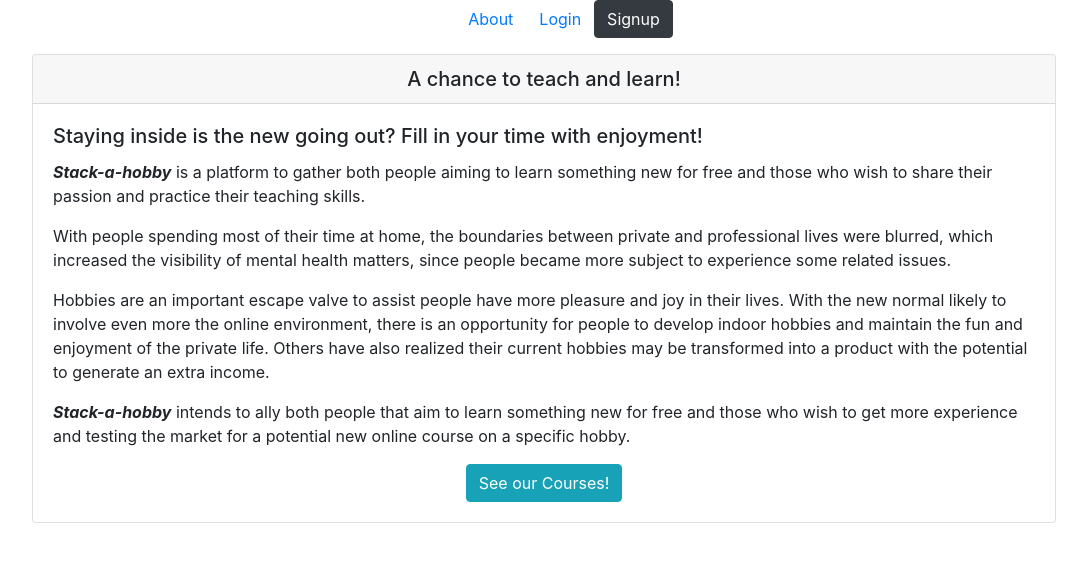
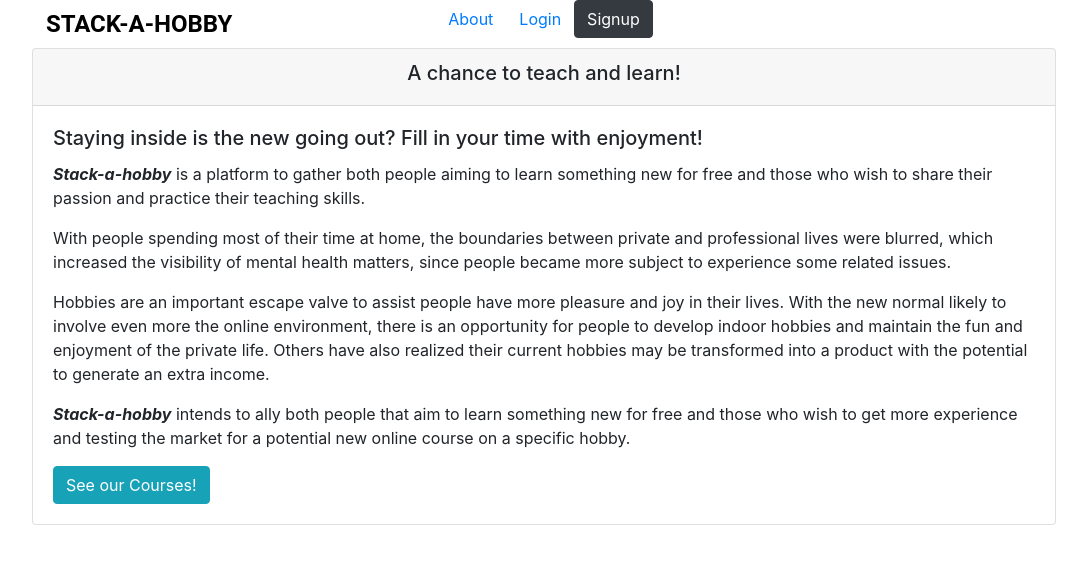
Before and after one commit to juliamendesc/stack-a-hobby-client, a React (Create React App) app: page /about in a window 1280 px wide. Shown: the top 564 px of the page, without its empty margins (96-1183 px from the left). Built offline with nearby package versions, Linux system fonts and the light colour scheme; no server answers.

Commit message:
navbar and about css

```diff
--- /dev/null
+++ b/src/components/About.css
@@ -0,0 +1,8 @@
+.about-card {
+    width: 80%;
+    margin: 10px auto;
+}
+
+.about-card-body {
+    text-align:left;
+}
--- a/src/components/About.js
+++ b/src/components/About.js
@@ -2,25 +2,26 @@ import React from "react";
 import Card from "react-bootstrap/Card";
 import Button from 'react-bootstrap/Button';
 import { Link } from "react-router-dom";
+import './About.css';
 
 function About() {
   return (
-    <Card style={{width:"80%", margin:"10px auto"}}>
-      <Card.Header as="h5">A chance to teach and learn!</Card.Header>
-      <Card.Body >
-        <Card.Title style={{textAlign:"left"}}>
+    <Card className="about-card" >
+      <Card.Header><h5>A chance to teach and learn!</h5></Card.Header>
+      <Card.Body className="about-card-body" >
+        <Card.Title>
         Staying inside is the new going out? Fill in your time with enjoyment!
         </Card.Title>
-        <Card.Text style={{textAlign:"left"}}>
+        <Card.Text>
         <i><b>Stack-a-hobby</b></i> is a platform to gather both people aiming to learn something new for free and those who wish to share their passion and practice their teaching skills.
         </Card.Text>
-        <Card.Text style={{textAlign:"left"}}>
+        <Card.Text>
         With people spending most of their time at home, the boundaries between private and professional lives were blurred, which increased the visibility of mental health matters, since people became more subject to experience some related issues.
         </Card.Text>
-        <Card.Text style={{textAlign:"left"}}>
+        <Card.Text>
         Hobbies are an important escape valve to assist people have more pleasure and joy in their lives. With the new normal likely to involve even more the online environment, there is an opportunity for people to develop indoor hobbies and maintain the fun and enjoyment of the private life. Others have also realized their current hobbies may be transformed into a product with the potential to generate an extra income.
         </Card.Text>
-        <Card.Text style={{textAlign:"left"}}>
+        <Card.Text>
        <i><b>Stack-a-hobby</b></i> intends to ally both people that aim to learn something new for free and those who wish to get more experience and testing the market for a potential new online course on a specific hobby.
         </Card.Text>
         <Link to="/courses"><Button variant="info">See our Courses!</Button></Link>
--- /dev/null
+++ b/src/components/Navbar.css
@@ -0,0 +1,29 @@
+
+.navbar {
+    position: absolute;
+    right: 5.9%;
+    width: 1440px;
+    height: 70px;
+    left: 0px;
+    top: 0px;
+    margin: 10px 80px;
+  }
+
+  .logo {
+    position: absolute;
+    font-family: Roboto;
+    font-style: normal;
+    font-weight: bold;
+    font-size: 24px;
+    line-height: 28px;
+    /* identical to box height */
+    float: left;
+    margin: 10px 142px;
+    text-transform: uppercase;
+
+    color: #000000;
+  }
+
+  .welcome-user {
+      margin: 10px 190px 10px 20px;
+  }
--- a/src/components/Navbar.js
+++ b/src/components/Navbar.js
@@ -1,42 +1,57 @@
 import React, { Component } from "react";
 import { Link } from "react-router-dom";
 import AuthService from "./auth/auth-service";
-import Button from 'react-bootstrap/Button';
+import Button from "react-bootstrap/Button";
+import "./Navbar.css";
 
 class Navbar extends Component {
   service = new AuthService();
 
   logoutUser = () => {
-      this.service.logout()
-          .then(() => {
-              this.props.setCurrentUser(null);
-              localStorage.clear();
-          })
-  }
+    this.service.logout().then(() => {
+      this.props.setCurrentUser(null);
+      localStorage.clear();
+    });
+  };
 
   render() {
     if (this.props.loggedInUser) {
       console.log("navbar loggeduser", this.props.loggedInUser);
       return (
-        <nav>
-          <ul>
-            <li>Welcome {this.props.loggedInUser.username}</li>
-              <Link to="/courses"><Button variant="link">Courses</Button></Link>
-              <Link to="/about"> <Button variant="link">About</Button></Link>
-              <Link to="/">
-              <Button variant="link" onClick={() => this.logoutUser()}>Logout</Button>
-              </Link>
-          </ul>
-        </nav>
+        <div>
+          <nav className="navbar">
+            <h2 className="logo">Stack-a-hobby</h2>
+            <h2 className="welcome-user">Welcome {this.props.loggedInUser.username}</h2>
+            <Link to="/courses">
+              <Button variant="link">Courses</Button>
+            </Link>
+            <Link to="/about">
+              {" "}
+              <Button variant="link">About</Button>
+            </Link>
+            <Link to="/">
+              <Button variant="link" onClick={() => this.logoutUser()}>
+                Logout
+              </Button>
+            </Link>
+          </nav>
+        </div>
       );
     } else {
       return (
         <nav>
-          <ul>
-            <Link to="/about"> <Button variant="link">About</Button></Link>
-            <Link to="/login"><Button variant="link">Login</Button></Link>
-            <Link to="/signup"><Button variant="dark">Signup</Button></Link>
-          </ul>
+          <h1 className="logo">Stack-a-hobby</h1>
+
+          <Link to="/about">
+            {" "}
+            <Button variant="link">About</Button>
+          </Link>
+          <Link to="/login">
+            <Button variant="link">Login</Button>
+          </Link>
+          <Link to="/signup">
+            <Button variant="dark">Signup</Button>
+          </Link>
         </nav>
       );
     }
```
Also changed, not shown: src/App.css (line endings or trailing spaces), 1 other file (tests, documents, lock files or other folders).
